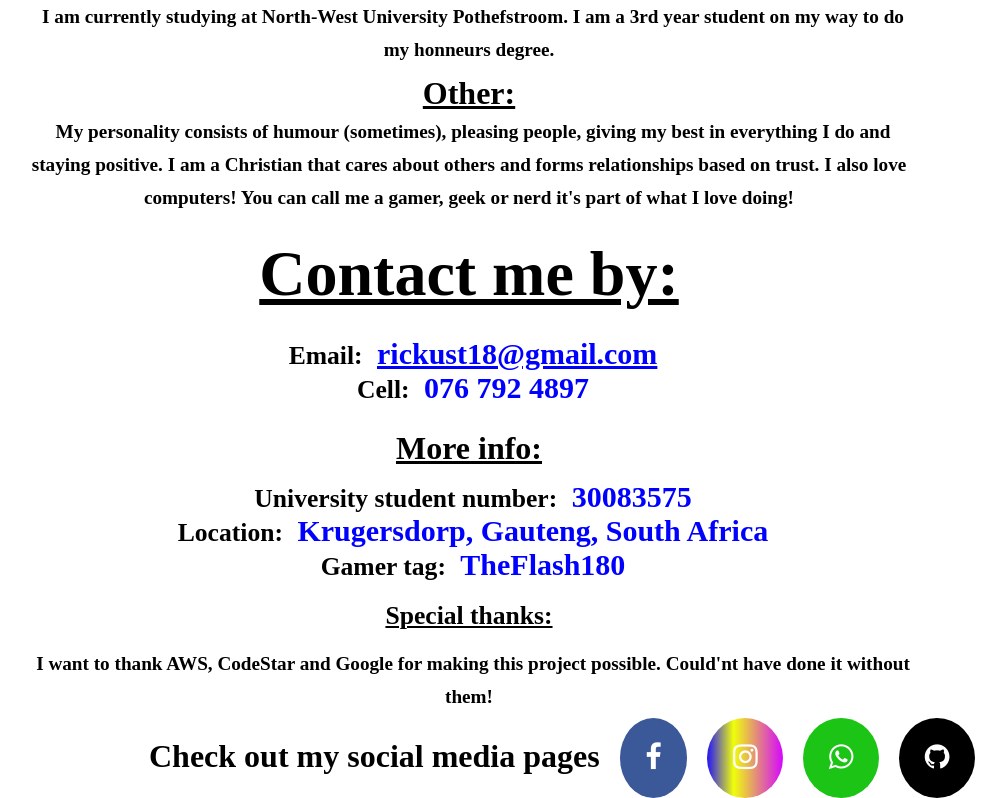
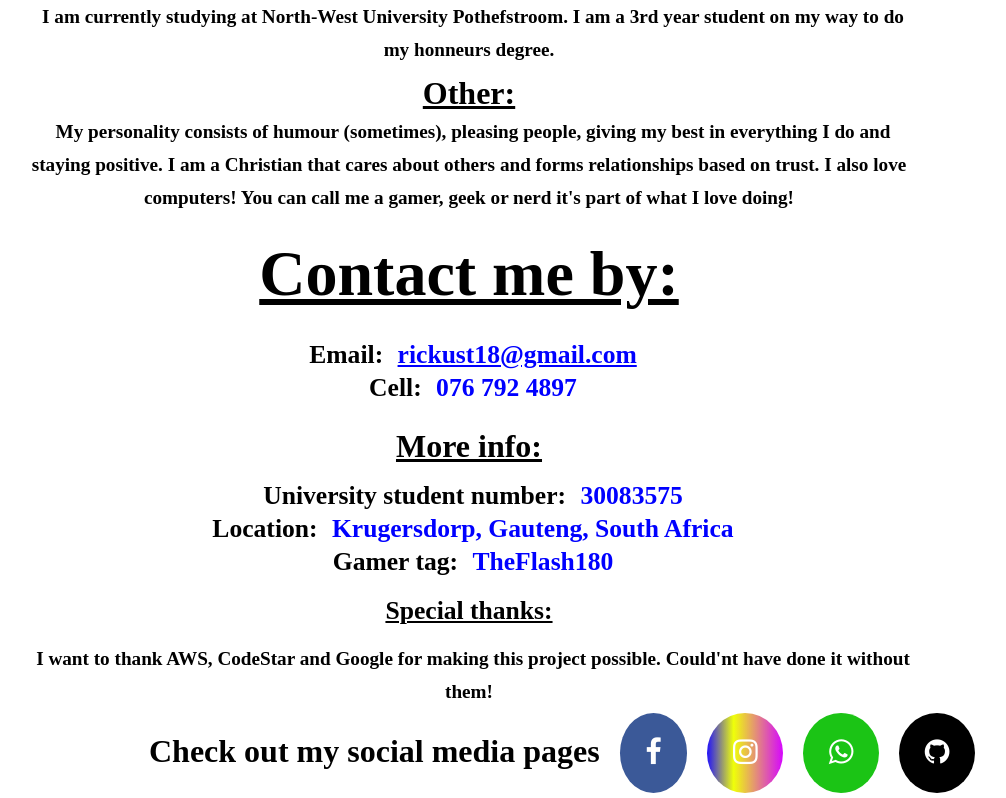
Before and after one commit to TheFlash180/CVRickusOnline, a website: page public/index.html in a window 1280 px wide. Shown: the part 2761-3559 px from the top of the page, without its empty margins (171-1177 px from the left). Drawn offline with Linux system fonts and the light colour scheme; no server answers.

Commit message:
Scalable error fixed

```diff
--- a/public/index.html
+++ b/public/index.html
@@ -232,12 +232,12 @@
           </p>
           <p>
              <label style="font-size: 2vw;color: black">
-                 Email: <label style="text-decoration: underline; color: blue">rickust18@gmail.com</label>
+                 Email: <label style="text-decoration: underline; color: blue; font-size: 2vw">rickust18@gmail.com</label>
              </label>
           </p>
           <p>
               <label style="font-size: 2vw;color: black">
-                  Cell: <label style="color:blue">076 792 4897</label>
+                  Cell: <label style="color:blue;font-size: 2vw">076 792 4897</label>
               </label>
           </p>
           <p>
@@ -247,17 +247,17 @@
           </p>
           <p>
               <label style="font-size: 2vw;color: black">
-                  University student number: <label style="color: blue">30083575</label>
+                  University student number: <label style="color: blue;font-size: 2vw">30083575</label>
               </label>
           </p>
           <p>
               <label style="font-size: 2vw; color: black">
-                  Location: <label style="color:blue">Krugersdorp, Gauteng, South Africa</label>
+                  Location: <label style="color:blue;font-size: 2vw">Krugersdorp, Gauteng, South Africa</label>
               </label>
           </p>
           <p>
               <label style="font-size: 2vw; color: black">
-                  Gamer tag: <label style="color:blue">TheFlash180</label>
+                  Gamer tag: <label style="color:blue;font-size: 2vw">TheFlash180</label>
               </label>
           </p>
           <p>
```
